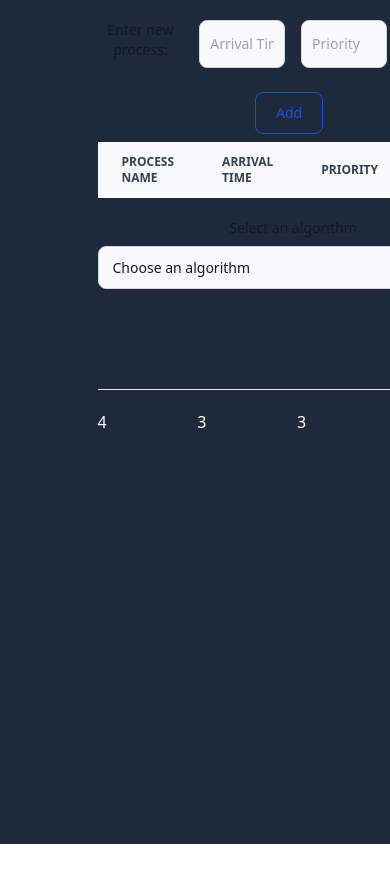
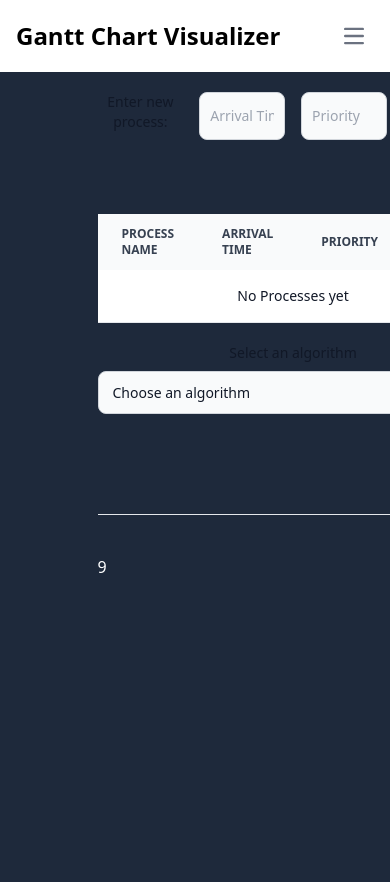
Before and after one commit to bigg-khaled/Gantt-Chart-Visualizer, a React (Create React App) app: page / in a window 390 px wide. Shown: the top 882 px of the page. Before the commit the page ends 844 px from the top, so only its background shows below. Built offline with nearby package versions, Linux system fonts and the light colour scheme.

Commit message:
Added Navbar

```diff
--- a/src/App.js
+++ b/src/App.js
@@ -1,10 +1,12 @@
 import logo from './logo.svg';
 import './App.css';
 import OSForm from './Components/OSForm';
+import OSNavBar from './Components/OSNavBar';
 
 function App() {
   return (
     <div className="App">
+      <OSNavBar/>
       <OSForm/>
     </div>
   );
--- a/src/Components/OSForm.jsx
+++ b/src/Components/OSForm.jsx
@@ -5,23 +5,27 @@
   const [numOfProcesses, setNumOfProcesses] = useState(1);
   const [processes, setProcesses] = useState([]);
   const [algorithm, setAlgorithm] = useState("");
+  const [totalBurst, setTotalBurst] = useState(0);
 
-  const [arrival_time, setArrival_time] = useState([]);
-  const [priority, setPriority] = useState([]);
-  const [burst, setBurst] = useState([]);
+  const [arrival_time, setArrival_time] = useState("");
+  const [priority, setPriority] = useState("");
+  const [burst, setBurst] = useState("");
 
-  const [isOpen, setIsOpen] = useState(false);
-
-  const toggleDropdown = () => {
-    setIsOpen(!isOpen);
+  const burstSum = () => {
+    return processes.reduce((sum, process) => sum + parseInt(process.burst), 0);
   };
 
-  function handleSubmit(e) {
+  const calculateWaitingTime = (process) => {
+    const newTotalBurst = totalBurst + process.burst;
+    return newTotalBurst;
+  };
+
+  const handleSubmit = (e) => {
     e.preventDefault();
 
     setProcesses((currentProcesses) => {
       return [
-        ...processes,
+        ...currentProcesses,
         {
           id: numOfProcesses,
           arrival_time: arrival_time,
@@ -30,15 +34,21 @@
         },
       ];
     });
+
     setArrival_time("");
     setPriority("");
     setBurst("");
     setNumOfProcesses(numOfProcesses + 1);
-  }
+  };
+
+  const handleAlgorithm = (e) => {
+    e.preventDefault();
+    console.log(algorithm);
+  };
 
   return (
     <>
-      <div className="bg-slate-800 pt-5 h-screen ">
+      <div className="bg-slate-800 pt-5 min-h-screen max-h-full">
         <div className="w-1/2 flex mx-auto ">
           <form onSubmit={handleSubmit} className="new-item-form">
             <div className="form-row">
@@ -80,13 +90,16 @@
                 </div>
               </div>
             </div>
+            <div className="text-right">
               <button
                 type="button"
-              class="text-blue-700 hover:text-white border border-blue-700 hover:bg-blue-800 focus:ring-4 focus:outline-none focus:ring-blue-300 font-medium rounded-lg text-sm px-5 py-2.5 text-center me-2 mb-2 dark:border-blue-500 dark:text-blue-500 dark:hover:text-white dark:hover:bg-blue-500 dark:focus:ring-blue-800"
+                className="text-blue-700 hover:text-white border border-blue-700 hover:bg-blue-800 focus:ring-4 focus:outline-none focus:ring-blue-300 font-medium rounded-lg text-sm px-5 py-2.5 text-center me-2 mb-2 dark:border-blue-500 dark:text-blue-500 dark:hover:text-white dark:hover:bg-blue-500 dark:focus:ring-blue-800"
                 onClick={handleSubmit}
               >
                 Add
               </button>
+            </div>
+
             <div class="relative overflow-x-auto">
               <table class="w-full text-sm text-left rtl:text-right text-gray-500 dark:text-gray-400">
                 <thead class="text-xs text-gray-700 uppercase bg-gray-50 dark:bg-gray-700 dark:text-gray-400">
@@ -121,6 +134,16 @@
                       </tr>
                     );
                   })}
+                  {numOfProcesses == 1 && (
+                    <tr className="bg-white border-b dark:bg-gray-800 dark:border-gray-700">
+                      <td
+                        colSpan="4"
+                        className="text-center px-6 py-4 font-medium text-gray-900 whitespace-nowrap dark:text-white"
+                      >
+                        No Processes yet
+                      </td>
+                    </tr>
+                  )}
                 </tbody>
               </table>
             </div>
@@ -139,44 +162,42 @@
                 onChange={(e) => setAlgorithm(e.target.value)}
               >
                 <option selected>Choose an algorithm</option>
-                <option value="US">FCFS</option>
-                <option value="CA">SJB</option>
-                <option value="FR">Round Robin</option>
-                <option value="DE">Priority</option>
+                <option value="FCFS">FCFS</option>
+                <option value="SJB">SJB</option>
+                <option value="RR">Round Robin</option>
+                <option value="P">Priority</option>
               </select>
             </div>
 
-            <div
-              className={` grid-flow-col grid grid-cols-${
-                numOfProcesses - 1
-              } mt-10 h-10`}
-            >
+            <div className="flex flex-row mt-10 h-10">
               {processes.map((process) => {
                 return (
                   <div
                     className={`${
-                      process.id % 2 == 0 ? "bg-slate-50" : "bg-green-500"
+                      process.id % 2 == 0 ? "bg-slate-500" : "bg-slate-600"
                     }`}
-                  ></div>
+                    style={{ width: `${(process.burst / burstSum()) * 100}%` }}
+                  >
+                    <p className="">P{process.id}</p>
+                  </div>
                 );
               })}
             </div>
             <hr className="mt-5" />
-            <div className={` grid-flow-col grid grid-cols-${3} mt-5`}>
-              <div className=" text-left text-white mr-2">4</div>
-              <div className=" text-left text-white mr-2">3</div>
-              <div className=" text-left text-white mr-2">3</div>
-              <div className=" text-left text-white">3</div>
+            <div className="flex flex-row mt-10 h-10">
+              {processes.map((process) => {
+                const waitingTime = calculateWaitingTime(process);
+                return (
+                  <div
+                    className="text-left text-white"
+                    style={{ width: `${(process.burst / burstSum()) * 100}%` }}
+                  >
+                    {waitingTime}
                   </div>
-
-            {/* <div className="flex flex-wrap gap-4 mt-5 w-full">
-              <div className="bg-slate-50">4</div>
-              <div className="text-center flex items-center">Text A</div>
-              <div className="bg-green-500 ">3</div>
-              <div className="text-center flex items-center">Text B</div>
-              <div className="bg-slate-50 ">4</div>
-              <div className="text-center flex items-center">Text C</div>
-            </div> */}
+                );
+              })}
+              <div className="text-left text-white">9</div>
+            </div>
           </form>
         </div>
       </div>
--- /dev/null
+++ b/src/Components/OSNavBar.jsx
@@ -0,0 +1,98 @@
+import React from "react";
+
+const OSNavBar = () => {
+  return (
+    <nav class="bg-white border-gray-200 dark:bg-gray-900">
+      <div class="max-w-screen-xl flex flex-wrap items-center justify-between mx-auto p-4">
+        <a
+          href="https://flowbite.com/"
+          class="flex items-center space-x-3 rtl:space-x-reverse"
+        >
+          {/* <img
+            src="https://flowbite.com/docs/images/logo.svg"
+            class="h-8"
+            alt="Flowbite Logo"
+          /> */}
+          <span class="self-center text-2xl font-semibold whitespace-nowrap dark:text-white">
+            Gantt Chart Visualizer
+          </span>
+        </a>
+        <button
+          data-collapse-toggle="navbar-default"
+          type="button"
+          class="inline-flex items-center p-2 w-10 h-10 justify-center text-sm text-gray-500 rounded-lg md:hidden hover:bg-gray-100 focus:outline-none focus:ring-2 focus:ring-gray-200 dark:text-gray-400 dark:hover:bg-gray-700 dark:focus:ring-gray-600"
+          aria-controls="navbar-default"
+          aria-expanded="false"
+        >
+          <span class="sr-only">Open main menu</span>
+          <svg
+            class="w-5 h-5"
+            aria-hidden="true"
+            xmlns="http://www.w3.org/2000/svg"
+            fill="none"
+            viewBox="0 0 17 14"
+          >
+            <path
+              stroke="currentColor"
+              stroke-linecap="round"
+              stroke-linejoin="round"
+              stroke-width="2"
+              d="M1 1h15M1 7h15M1 13h15"
+            />
+          </svg>
+        </button>
+        <div class="hidden w-full md:block md:w-auto" id="navbar-default">
+          {/* <ul class="font-medium flex flex-col p-4 md:p-0 mt-4 border border-gray-100 rounded-lg bg-gray-50 md:flex-row md:space-x-8 rtl:space-x-reverse md:mt-0 md:border-0 md:bg-white dark:bg-gray-800 md:dark:bg-gray-900 dark:border-gray-700">
+            <li>
+              <a
+                href="#"
+                class="block py-2 px-3 text-white bg-blue-700 rounded md:bg-transparent md:text-blue-700 md:p-0 dark:text-white md:dark:text-blue-500"
+                aria-current="page"
+              >
+                Home
+              </a>
+            </li>
+            <li>
+              <a
+                href="#"
+                class="block py-2 px-3 text-gray-900 rounded hover:bg-gray-100 md:hover:bg-transparent md:border-0 md:hover:text-blue-700 md:p-0 dark:text-white md:dark:hover:text-blue-500 dark:hover:bg-gray-700 dark:hover:text-white md:dark:hover:bg-transparent"
+              >
+                About
+              </a>
+            </li>
+            <li>
+              <a
+                href="#"
+                class="block py-2 px-3 text-gray-900 rounded hover:bg-gray-100 md:hover:bg-transparent md:border-0 md:hover:text-blue-700 md:p-0 dark:text-white md:dark:hover:text-blue-500 dark:hover:bg-gray-700 dark:hover:text-white md:dark:hover:bg-transparent"
+              >
+                Services
+              </a>
+            </li>
+            <li>
+              <a
+                href="#"
+                class="block py-2 px-3 text-gray-900 rounded hover:bg-gray-100 md:hover:bg-transparent md:border-0 md:hover:text-blue-700 md:p-0 dark:text-white md:dark:hover:text-blue-500 dark:hover:bg-gray-700 dark:hover:text-white md:dark:hover:bg-transparent"
+              >
+                Pricing
+              </a>
+            </li>
+            <li>
+              <a
+                href="#"
+                class="block py-2 px-3 text-gray-900 rounded hover:bg-gray-100 md:hover:bg-transparent md:border-0 md:hover:text-blue-700 md:p-0 dark:text-white md:dark:hover:text-blue-500 dark:hover:bg-gray-700 dark:hover:text-white md:dark:hover:bg-transparent"
+              >
+                Contact
+              </a>
+            </li>
+          </ul> */}
+          <p className="text-xs text-white font-semibold">
+            By Khaled Hesham, Abdelrahman Haitham, Menna Suleiman, & Abdullah
+            Tarek
+          </p>
+        </div>
+      </div>
+    </nav>
+  );
+};
+
+export default OSNavBar;
```
Lines whose indentation alone changed are shown as unchanged.
